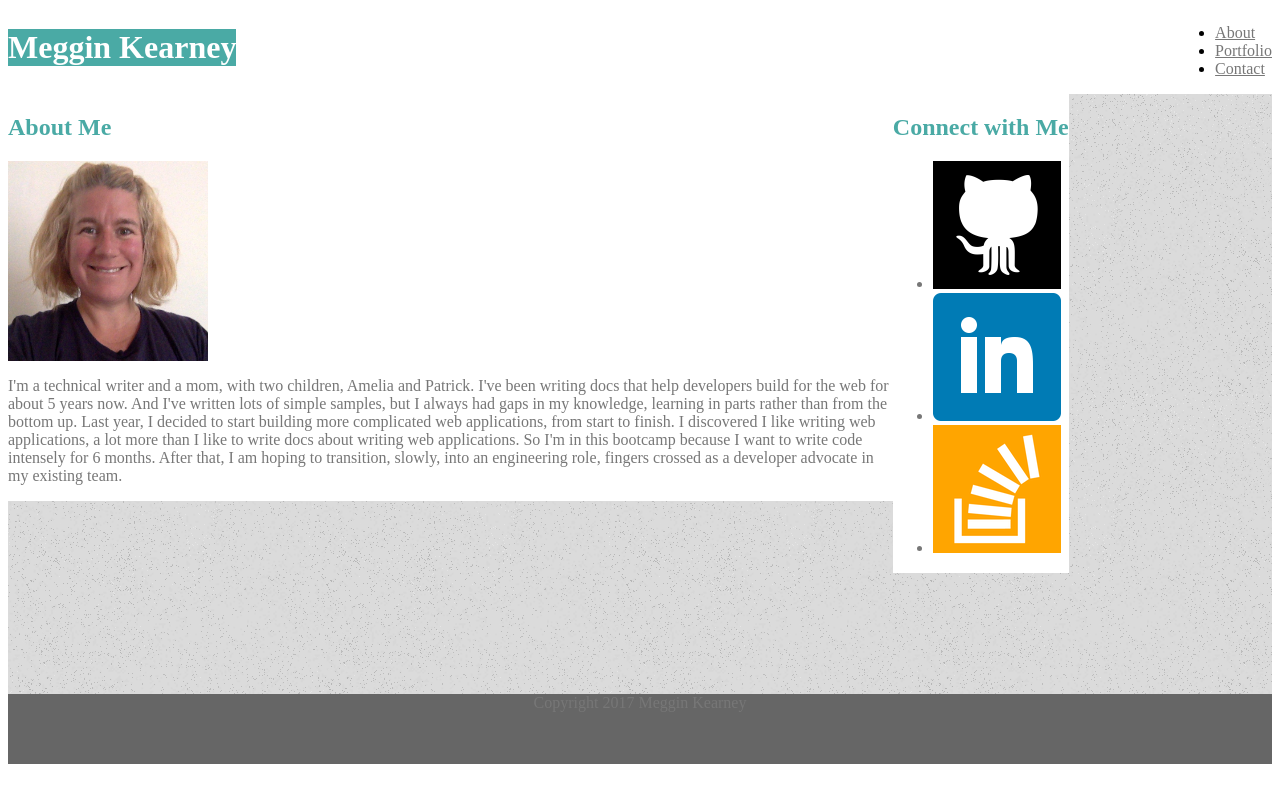
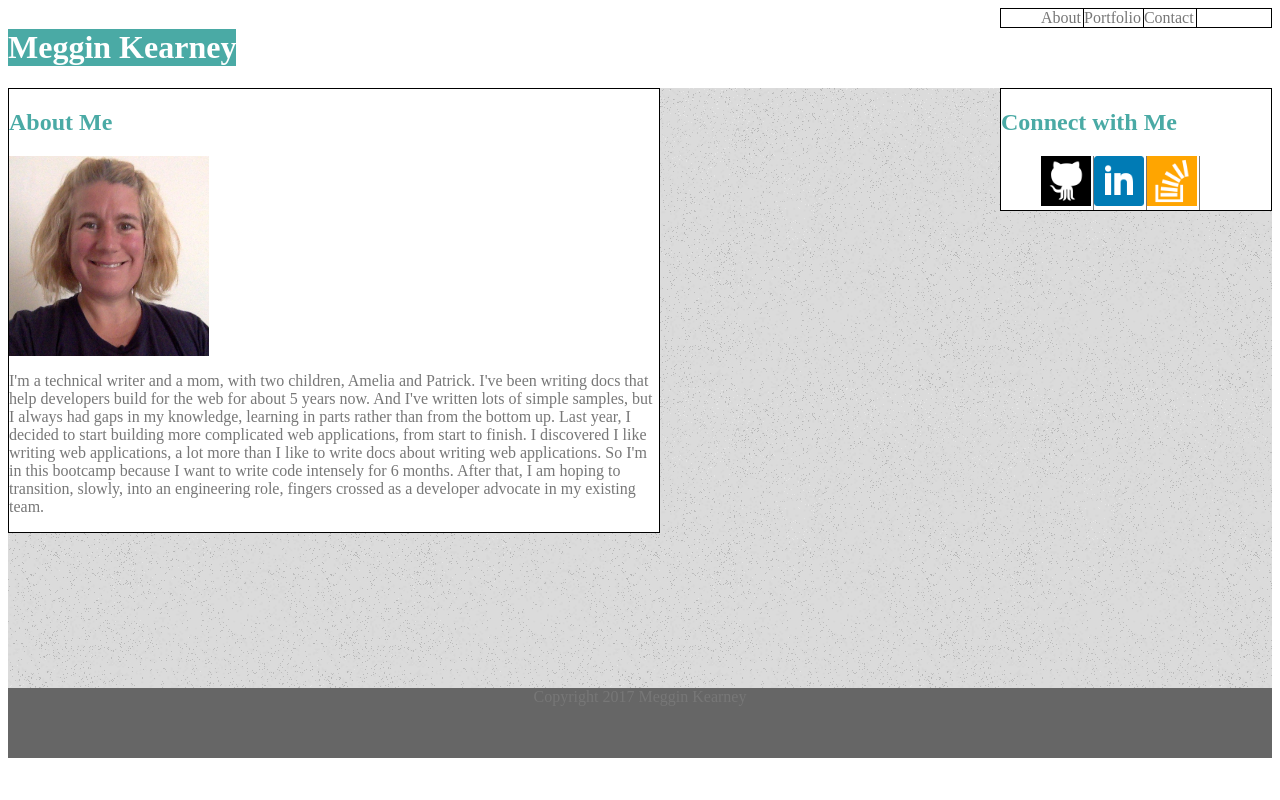
Before and after one commit to Meggin/Basic-Portfolio, a PHP site: page / in a window 1280 px wide. Run offline with PHP 8.4, Linux system fonts and the light colour scheme.

Commit message:
better css

```diff
--- a/assets/css/style.css
+++ b/assets/css/style.css
@@ -22,11 +22,32 @@ h2	{
 }
 
 nav	{
+	width: 270px;
 	float: right;
+	border: 1px solid black;
+}
+
+ul {
+	list-style: none;
+	margin: 0 auto;
 }
 
 a {
 	color: #777777;
+	text-decoration: none;
+	margin-right: 2px;
+}
+
+
+.icon {
+	width: 50px;
+	height: auto;
+}
+
+li {
+	float: left;
+	text-align: center;
+	border-right: 1px solid;
 }
 
 section	{
@@ -53,15 +74,19 @@ input {
 	margin: 0 auto;
 	background-image: url("../images/background.png");
 	height: 600px;
+	width: 100%;
 }
 
 #social-links {
-	float: left;
+	float: right;
+	border: 1px solid black;
+	width: 270px;
 }
 
 #main-bio {
 	float: left;
-	width: 70%
+	width: 650px;
+	border: 1px solid black;
 }
 
 #bio-image {
@@ -73,7 +98,8 @@ input {
 
 #contact-form {
 	float: left;
-	width: 30%;
+	width: 270px;
+	border: 1px solid black;
 }
 
 #project-portfolio {
--- a/index.html
+++ b/index.html
@@ -16,7 +16,7 @@
 	<header>
 		<h1>Meggin Kearney</h1>
 		<nav>
-			<ul>
+			<ul class="horizontalNav">
 				<li><a href="index.html">About</a></li>
 				<li><a href="portfolio.html">Portfolio</a></li>
 				<li><a href="contact.html">Contact</a></li>
@@ -45,10 +45,10 @@
 
     	<section id="social-links">
       		<h2>Connect with Me</h2>
-      			<ul>
-        			<li><a href="https://github.com/Meggin"><img id="github-icon" src="assets/images/github-128.png" alt="GitHub Profile"></a></li>
-        			<li><a href="https://www.linkedin.com/in/meggin-kearney-553b3373"><img id="linkedin-icon" src="assets/images/square-linkedin-128.png" alt="LinkedIn Profile"></a></li>
-        			<li><a href="http://stackoverflow.com/users/2145598/meggin-kearney"><img id="stackoverflow-icon" src="assets/images/stackoverflow.png" alt="StackOverflow Profile"></a></li>
+      			<ul class="socialList">
+        			<li><a href="https://github.com/Meggin"><img class="icon" src="assets/images/github-128.png" alt="GitHub Profile"></a></li>
+        			<li><a href="https://www.linkedin.com/in/meggin-kearney-553b3373"><img class="icon" src="assets/images/square-linkedin-128.png" alt="LinkedIn Profile"></a></li>
+        			<li><a href="http://stackoverflow.com/users/2145598/meggin-kearney"><img class="icon" src="assets/images/stackoverflow.png" alt="StackOverflow Profile"></a></li>
       			</ul>
     	</section>
 	</div>
```
